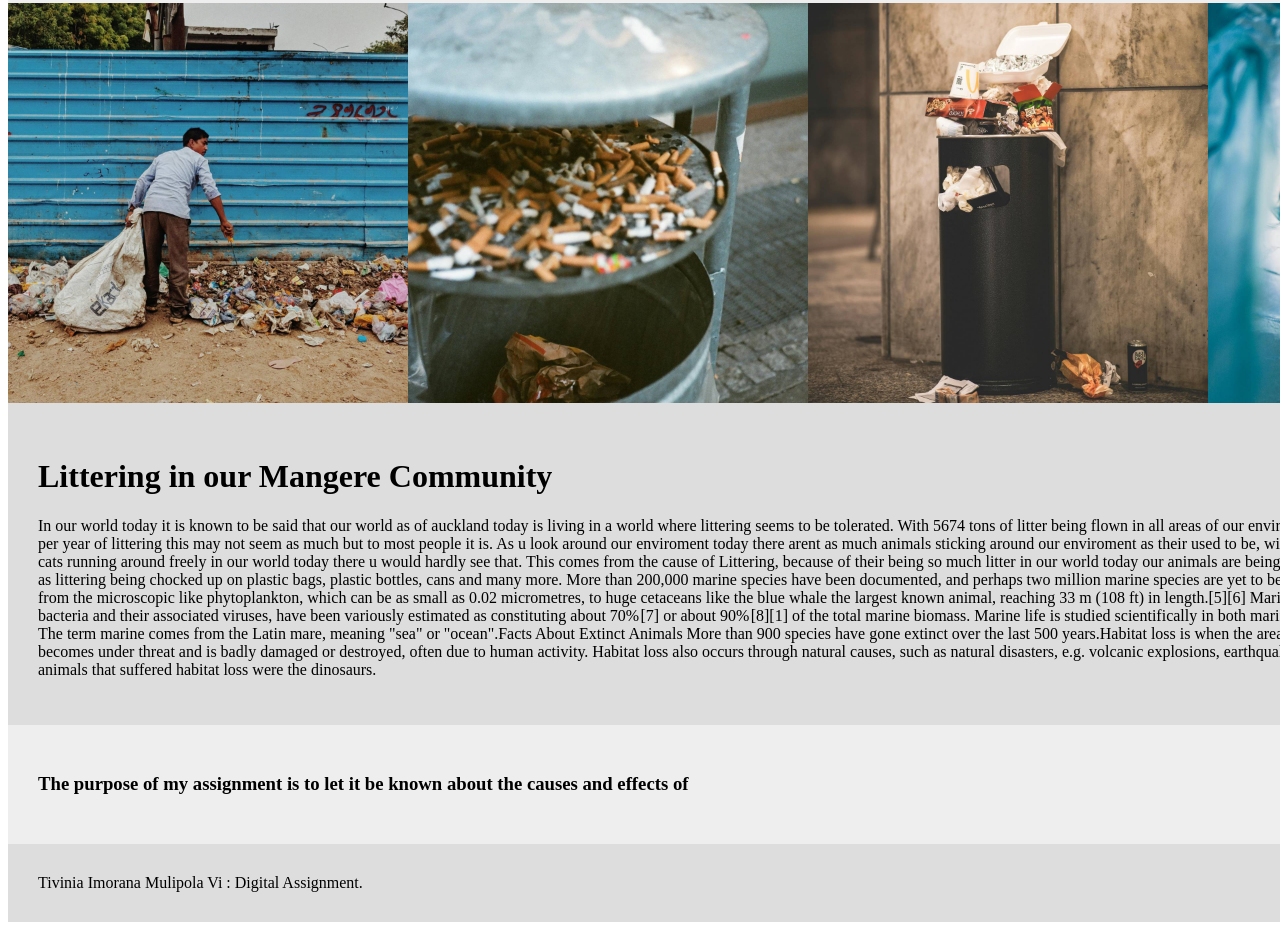
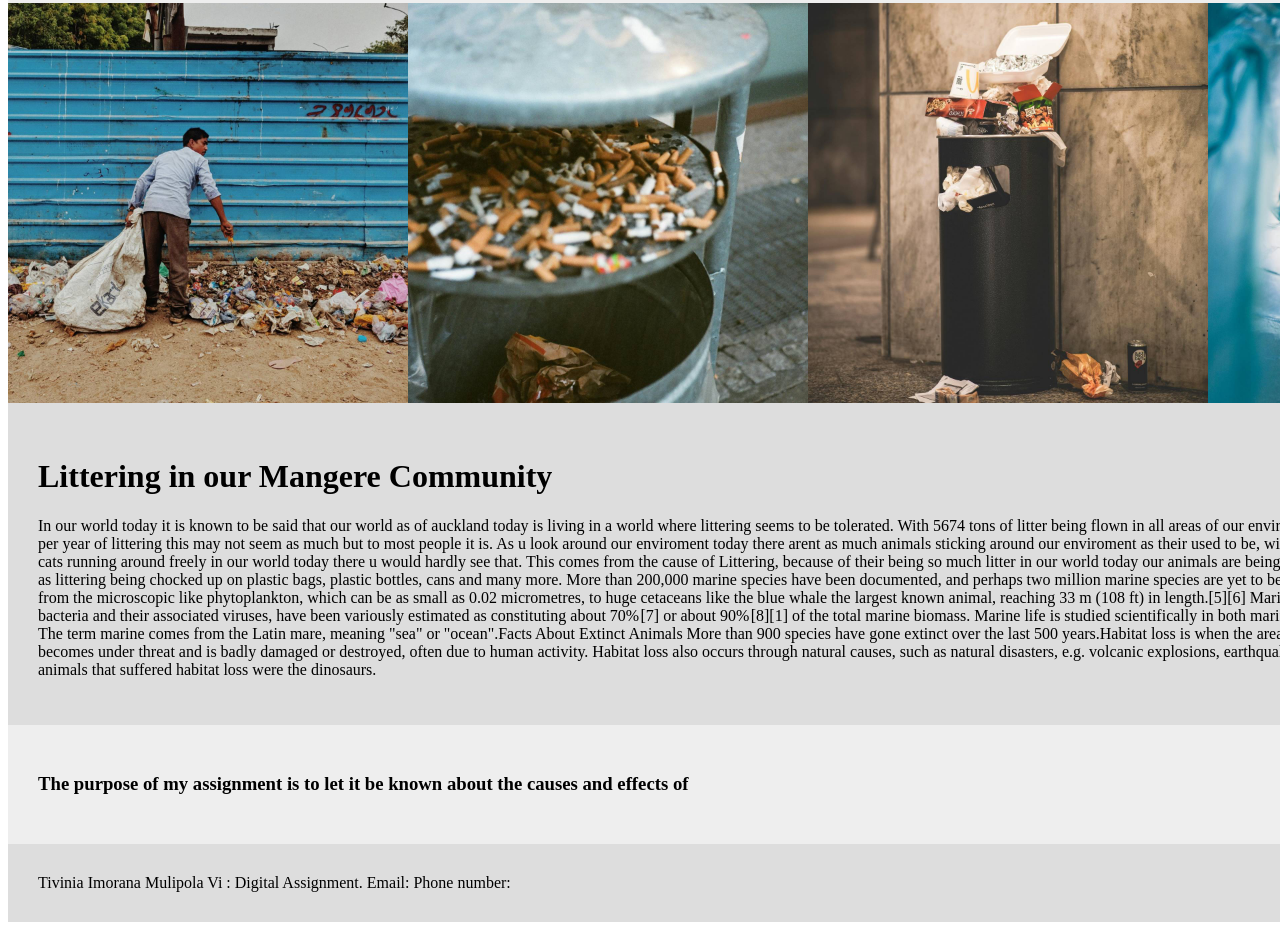
Before and after one commit to Tivinia-Mul/Littering-Website, a plain HTML site: page index.html in a window 1280 px wide. Shown: the part 309-1239 px from the top of the page. Drawn offline with Linux system fonts and the light colour scheme.

Commit message:
add email and phone number

```diff
--- a/index.html
+++ b/index.html
@@ -58,6 +58,8 @@
 
         <div class="name">
             Tivinia Imorana Mulipola Vi : Digital Assignment.
+            Email:
+            Phone number:
         </div>
 
     </div>
```
